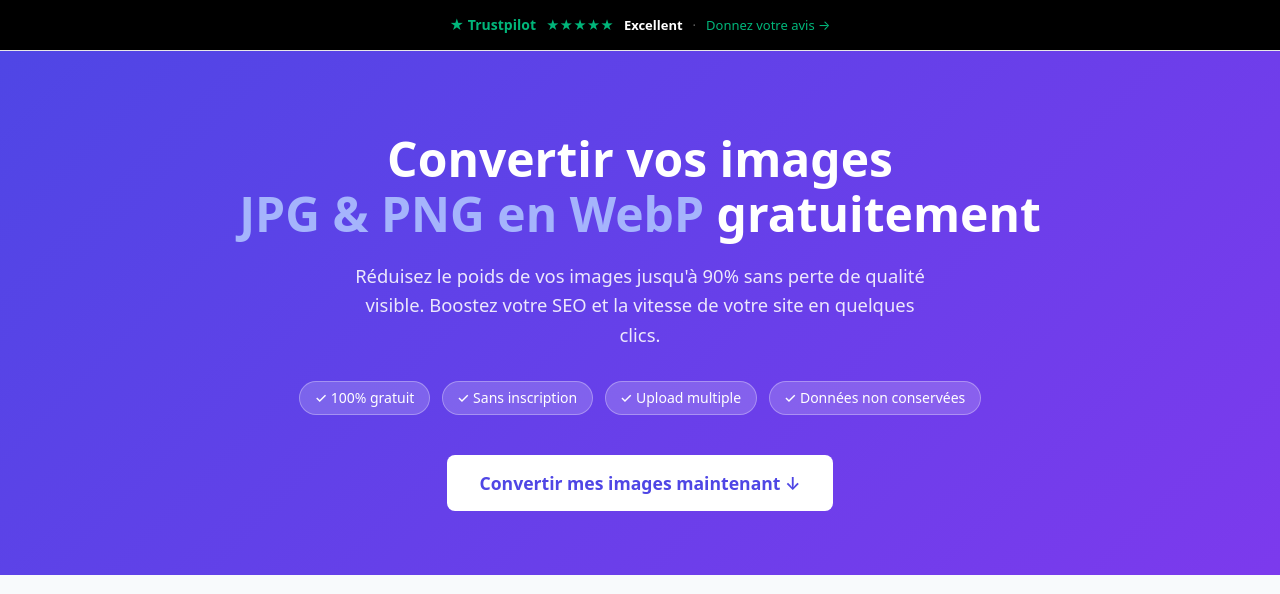
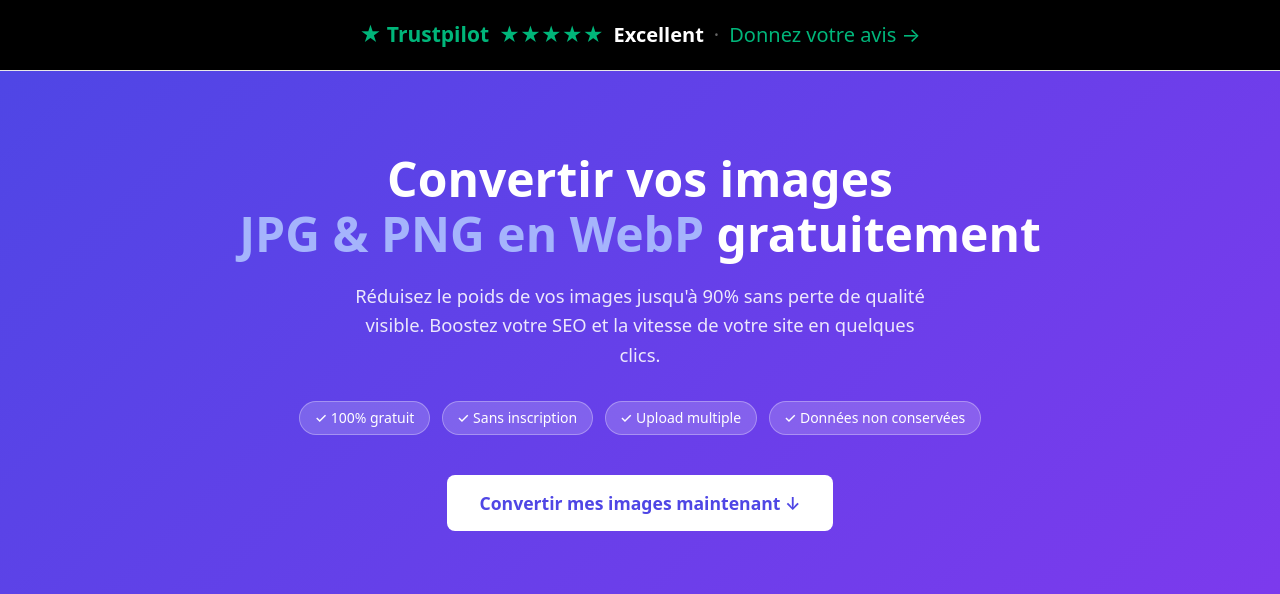
Before and after one commit to davidpatrypro-gi/convertisseur-webp, a FastAPI app: page / in a window 1280 px wide. Shown: the part 65-659 px from the top of the page. Run offline with FastAPI, Linux system fonts and the light colour scheme.

Commit message:
style: bigger Trustpilot banner (20-21px, padding 18px) + popup console.log

```diff
--- a/static/script.js
+++ b/static/script.js
@@ -222,6 +222,7 @@ function shouldShowTpPopup() {
 
 function scheduleTpPopup(savedBytes) {
   if (!shouldShowTpPopup()) return;
+  console.log('popup déclenché dans ' + TP_DELAY_MS + 'ms (gain : ' + fmtSize(savedBytes) + ')');
   setTimeout(() => showTpPopup(savedBytes), TP_DELAY_MS);
 }
 
--- a/templates/base.html
+++ b/templates/base.html
@@ -58,11 +58,11 @@
 </header>
 
 <!-- ── Bandeau Trustpilot ───────────────────────────────────────────────────── -->
-<div style="background:#000; border-bottom:1px solid #e8e8e8; padding:12px 0; text-align:center;">
+<div style="background:#000; border-bottom:1px solid #e8e8e8; padding:18px 0; text-align:center;">
   <a href="https://fr.trustpilot.com/review/convertwebp.fr"
      target="_blank" rel="noopener"
-     style="display:inline-flex; align-items:center; gap:10px; text-decoration:none; color:#191919; font-size:13px;">
-    <span style="color:#00b67a; font-weight:700; font-size:14px;">★ Trustpilot</span>
+     style="display:inline-flex; align-items:center; gap:10px; text-decoration:none; color:#191919; font-size:20px;">
+    <span style="color:#00b67a; font-weight:700; font-size:21px;">★ Trustpilot</span>
     <span style="color:#00b67a;">★★★★★</span>
     <span style="font-weight:600; color:#fff;">Excellent</span>
     <span style="color:#666;">·</span>
```
